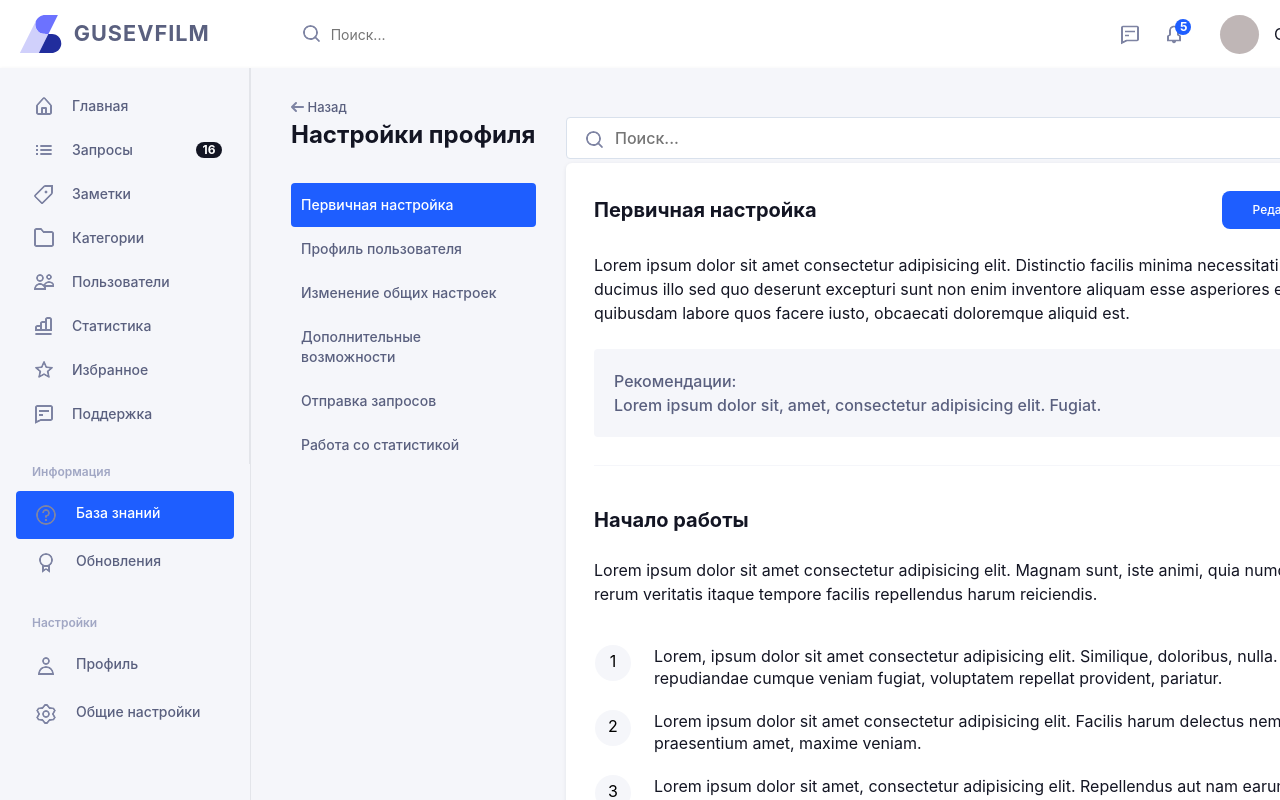
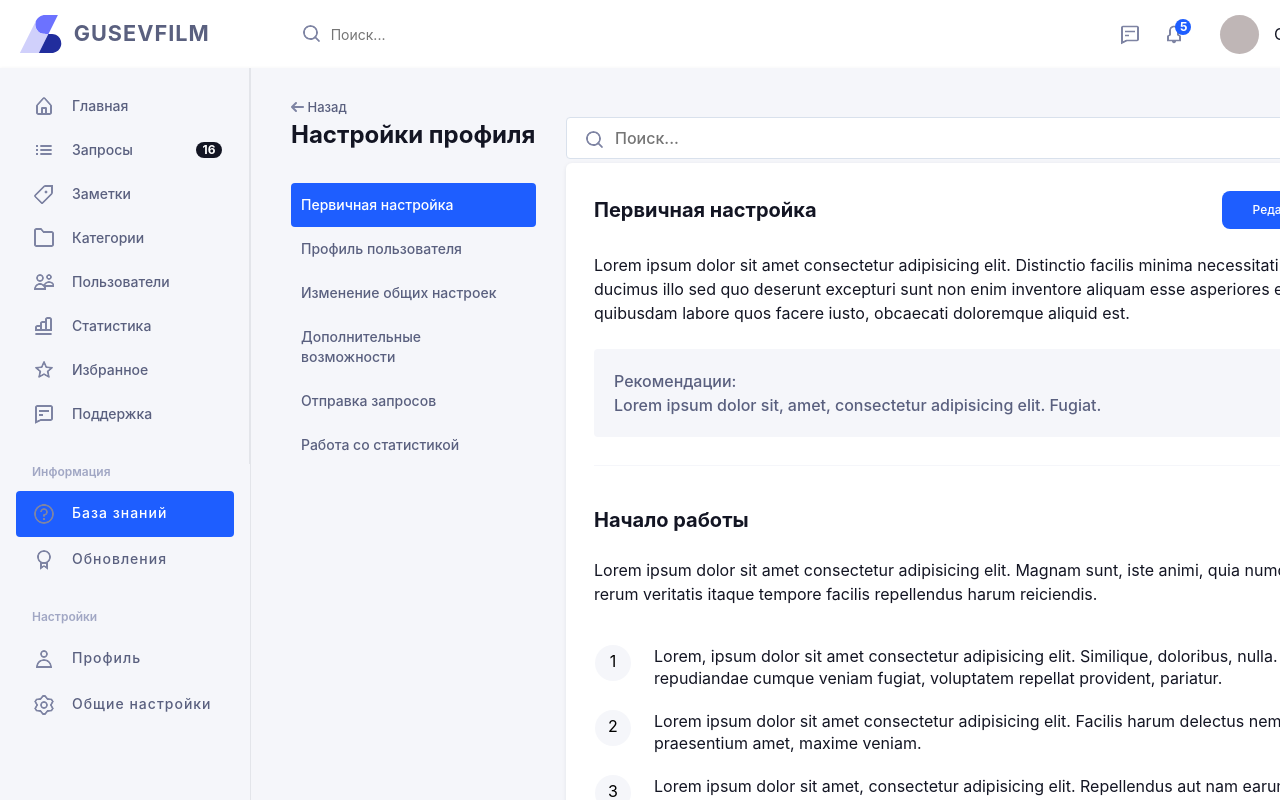
Before and after one commit to EvSedov/gusevfilm, a Vue app: page / in a window 1280 px wide. Shown: the top 800 px of the page. Built offline with nearby package versions, Linux system fonts and the light colour scheme.

Commit message:
fix style for main and sub menu

```diff
--- a/src/components/SubMenuSection.vue
+++ b/src/components/SubMenuSection.vue
@@ -28,7 +28,7 @@ defineProps<{
 <style scoped>
 .sub-menu {
   padding: 0 16px;
-  margin-bottom: 28px;
+  margin-bottom: 26px;
   list-style-type: none;
 }
 
@@ -48,14 +48,13 @@ defineProps<{
 
 .item-sub-menu a {
   display: flex;
-  padding-left: 20;
   margin: 0;
   padding: 0;
   border-radius: 4px;
 }
 
 .item-sub-menu img {
-  margin: 12px 18px;
+  margin: 11px 16px;
 }
 
 .item-sub-menu span {
@@ -65,7 +64,7 @@ defineProps<{
   font-size: 14px;
   font-weight: 500;
   line-height: 20px;
-  letter-spacing: 0px;
+  letter-spacing: 1px;
   text-align: left;
 }
 
```
